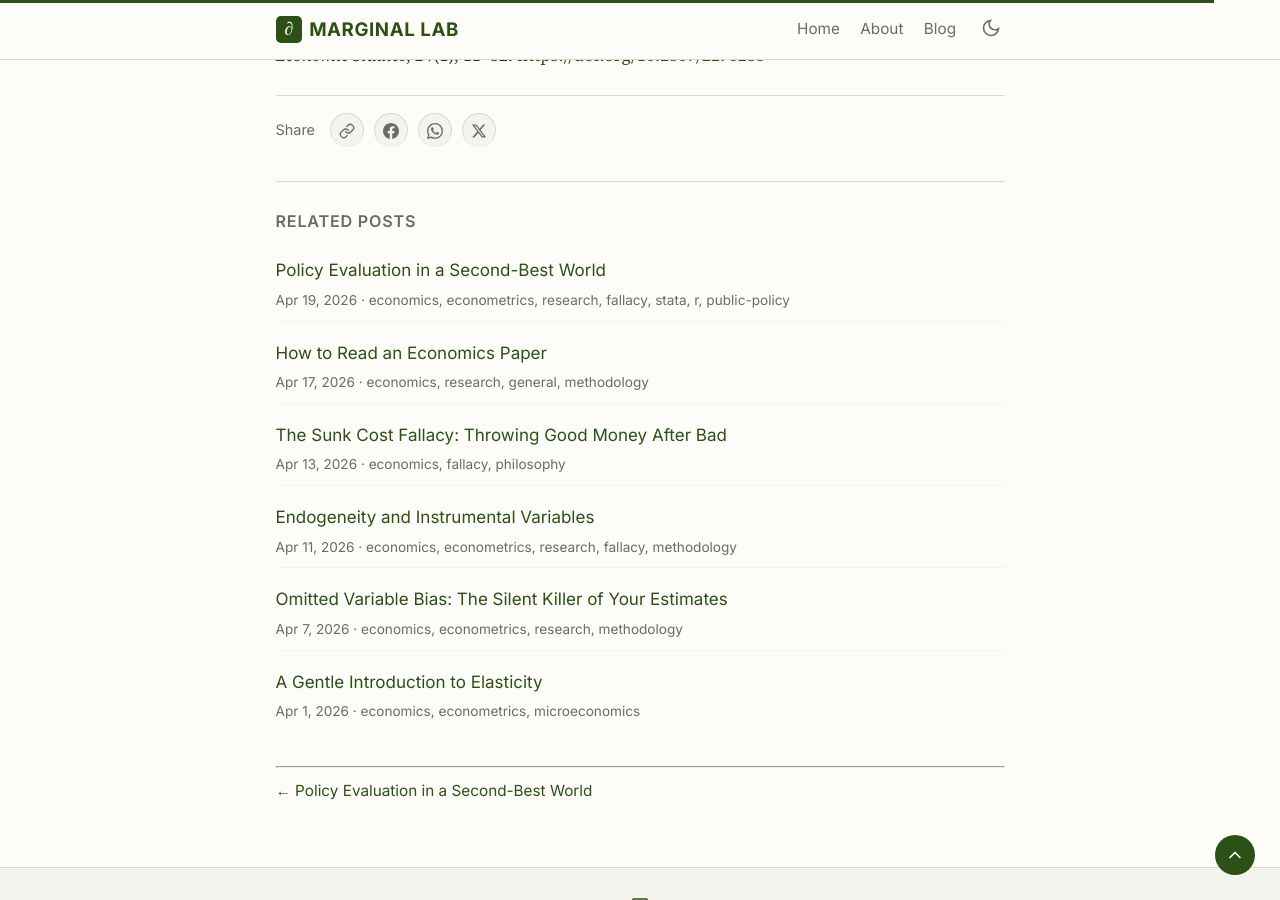
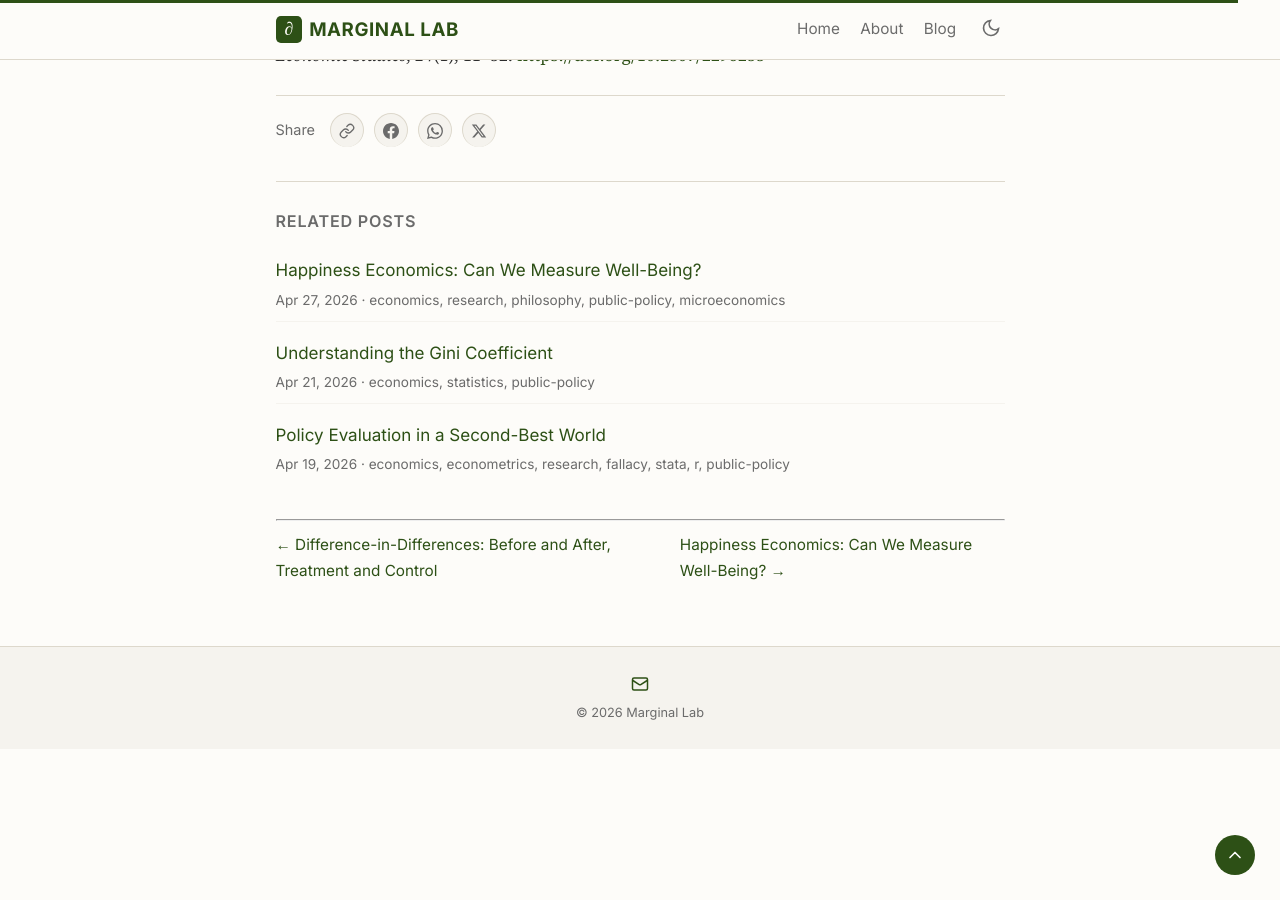
Before and after one commit to marginallabs/marginallabs.github.io, a Jekyll site: the page built from _posts/2026-04-26-The-Fallacy-of-Exhaustive-Effort.md, in a window 1280 px wide and 900 px high, scrolled down 10784 px. Built offline with Jekyll 4.4.1, drawn with Linux system fonts in a browser that asks for light colours.

Commit message:
Add 4 test posts with public-policy tag; limit related posts to 3 by recency
Co-Authored-By: Claude Opus 4.7 <noreply@anthropic.com>

```diff
--- a/_layouts/post.html
+++ b/_layouts/post.html
@@ -106,7 +106,7 @@ layout: default
   <div class="related-posts">
     <div class="related-posts-title">Related Posts</div>
     <ul class="related-posts-list">
-      {% assign related_count = 0 %}
+      {% assign related = "" | split: "" %}
       {% for post in site.posts %}
         {% if post.url != page.url %}
           {% assign shared = 0 %}
@@ -116,15 +116,22 @@ layout: default
             {% endif %}
           {% endfor %}
           {% if shared > 0 %}
-            <li>
-              <a class="related-post-link" href="{{ post.url | relative_url }}">{{ post.title }}</a>
-              <div class="related-post-meta">{{ post.date | date: "%b %-d, %Y" }} &middot; {{ post.categories | join: ", " }}</div>
-            </li>
-            {% assign related_count = related_count | plus: 1 %}
+            {% assign related = related | push: post %}
           {% endif %}
         {% endif %}
       {% endfor %}
-      {% if related_count == 0 %}
+      {% assign related_sorted = related | sort: "date" | reverse %}
+      {% assign shown = 0 %}
+      {% for post in related_sorted %}
+        {% if shown < 3 %}
+          <li>
+            <a class="related-post-link" href="{{ post.url | relative_url }}">{{ post.title }}</a>
+            <div class="related-post-meta">{{ post.date | date: "%b %-d, %Y" }} &middot; {{ post.categories | join: ", " }}</div>
+          </li>
+          {% assign shown = shown | plus: 1 %}
+        {% endif %}
+      {% endfor %}
+      {% if shown == 0 %}
         <li style="color: var(--color-text-light); font-family: var(--font-heading); font-size: 0.9rem;">No related posts yet.</li>
       {% endif %}
     </ul>
--- /dev/null
+++ b/_posts/2026-04-21-Gini-Coefficient.md
@@ -0,0 +1,15 @@
+---
+layout: post
+title: "Understanding the Gini Coefficient"
+date: 2026-04-21
+categories: [economics, statistics, public-policy]
+abstract: "The Gini coefficient is the most widely used measure of income inequality. This post explains how it is constructed and what it does and does not tell you."
+---
+
+# What the Gini Measures
+
+The Gini coefficient ranges from 0 (perfect equality) to 1 (perfect inequality). It is derived from the Lorenz curve.
+
+# Limitations
+
+Two very different income distributions can produce the same Gini. Always look at the Lorenz curve, not just the number.
--- /dev/null
+++ b/_posts/2026-04-25-Difference-in-Differences.md
@@ -0,0 +1,15 @@
+---
+layout: post
+title: "Difference-in-Differences: Before and After, Treatment and Control"
+date: 2026-04-25
+categories: [econometrics, research, methodology, public-policy, stata, r]
+abstract: "Diff-in-diff compares the change in outcomes for a treated group to the change for a control group. Simple in concept, subtle in practice."
+---
+
+# The Setup
+
+You need pre and post data for both treated and untreated units. The identifying assumption is parallel trends.
+
+# Common Pitfalls
+
+Parallel trends may not hold. Pre-trends can be tested but not proven. Always report robustness checks.
--- /dev/null
+++ b/_posts/2026-04-27-Happiness-Economics.md
@@ -0,0 +1,15 @@
+---
+layout: post
+title: "Happiness Economics: Can We Measure Well-Being?"
+date: 2026-04-27
+categories: [economics, research, philosophy, public-policy, microeconomics]
+abstract: "Happiness economics challenges the assumption that utility is unobservable. Survey data on life satisfaction is now mainstream in policy analysis."
+---
+
+# The Easterlin Paradox
+
+Richer countries are not systematically happier. Within countries, richer people are. The paradox drove decades of research.
+
+# Policy Implications
+
+If GDP does not capture well-being, governments should track subjective well-being directly. Bhutan already does.
```
Also changed, not shown: _posts/2026-04-23-Regression-Discontinuity.md (added, +15 -0 lines).
